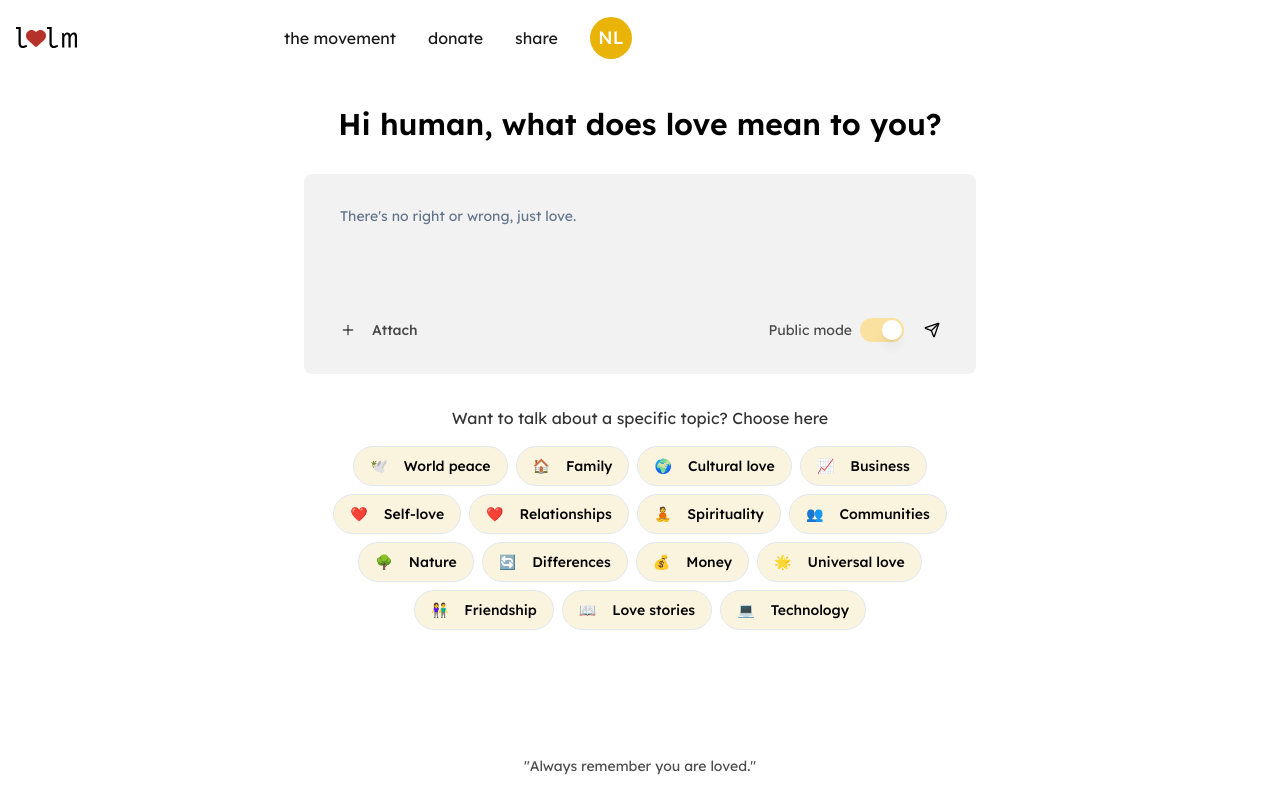
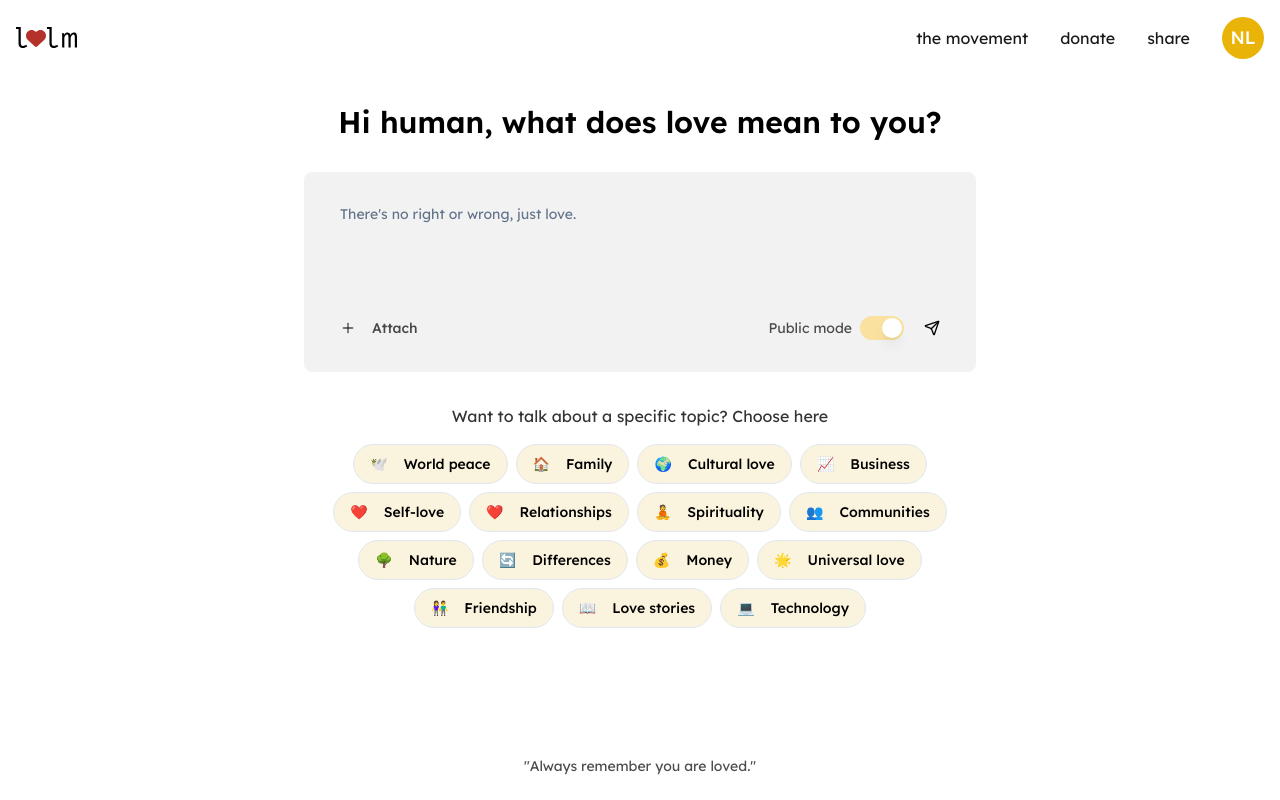
Before and after one commit to Love-Language-Model/love-languege-model-web, a React (Vite) app: page /chat in a window 1280 px wide. Built offline with nearby package versions, Linux system fonts and the light colour scheme.

Commit message:
fix(chat): adjust padding for fixed header

```diff
--- a/src/pages/Chat.tsx
+++ b/src/pages/Chat.tsx
@@ -45,12 +45,8 @@ const Chat = () => {
 
   return (
     <div className="min-h-screen flex flex-col bg-white">
-      <Header whiteBackground isAuthenticated={isAuthenticated}>
-        <div className="max-w-7xl w-full mx-auto px-4">
-
-        </div>
-      </Header>
-      <main className="flex-1 flex flex-col items-center justify-center py-8 px-4 pb-24">
+      <Header whiteBackground isAuthenticated={isAuthenticated} />
+      <main className="flex-1 flex flex-col items-center justify-center py-8 px-4 pb-24 pt-24">
         <div className="max-w-2xl w-full space-y-8">
           <div className="text-center space-y-2">
             <h1 className="text-3xl font-semibold text-black">
@@ -102,7 +98,7 @@ const Chat = () => {
           </div>
         </div>
       </main>
-      <div className="fixed bottom-0 left-0 right-0 text-center text-black/70 text-sm py-6 bg-white/80 backdrop-blur-sm">
+      <div className="text-center text-black/70 dark:text-white/70 text-sm py-6 bg-white/80 dark:bg-black/80 backdrop-blur-sm">
         "Always remember you are loved."
       </div>
     </div>
```
